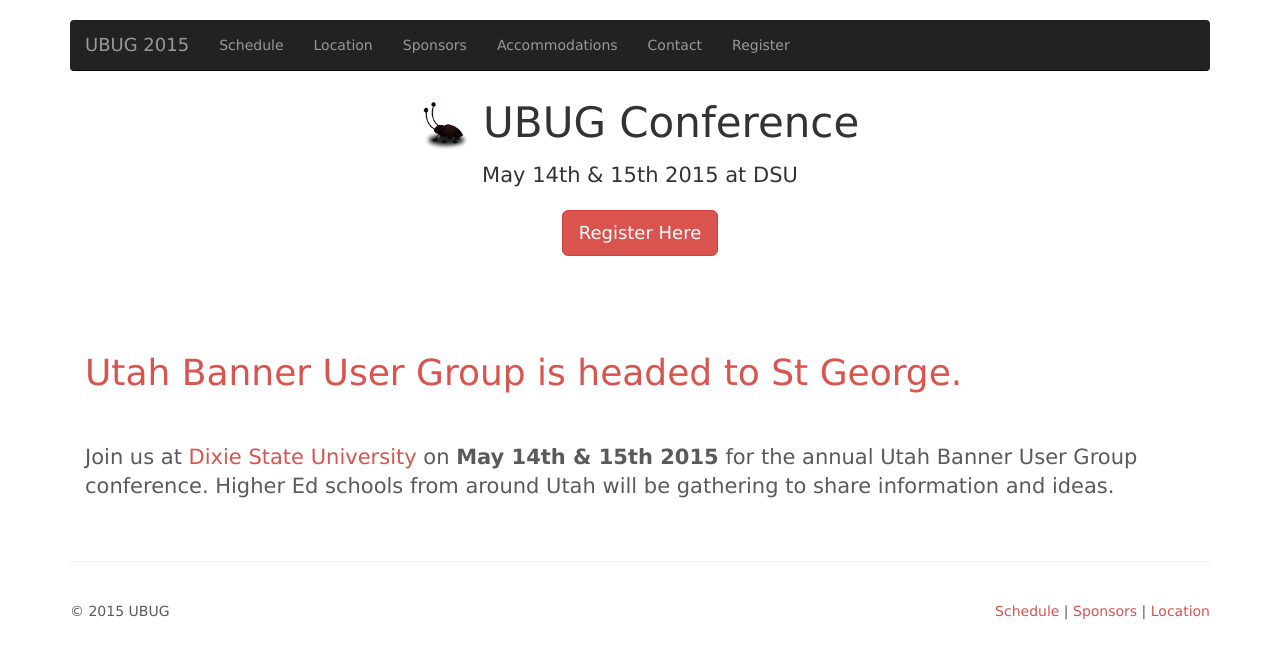
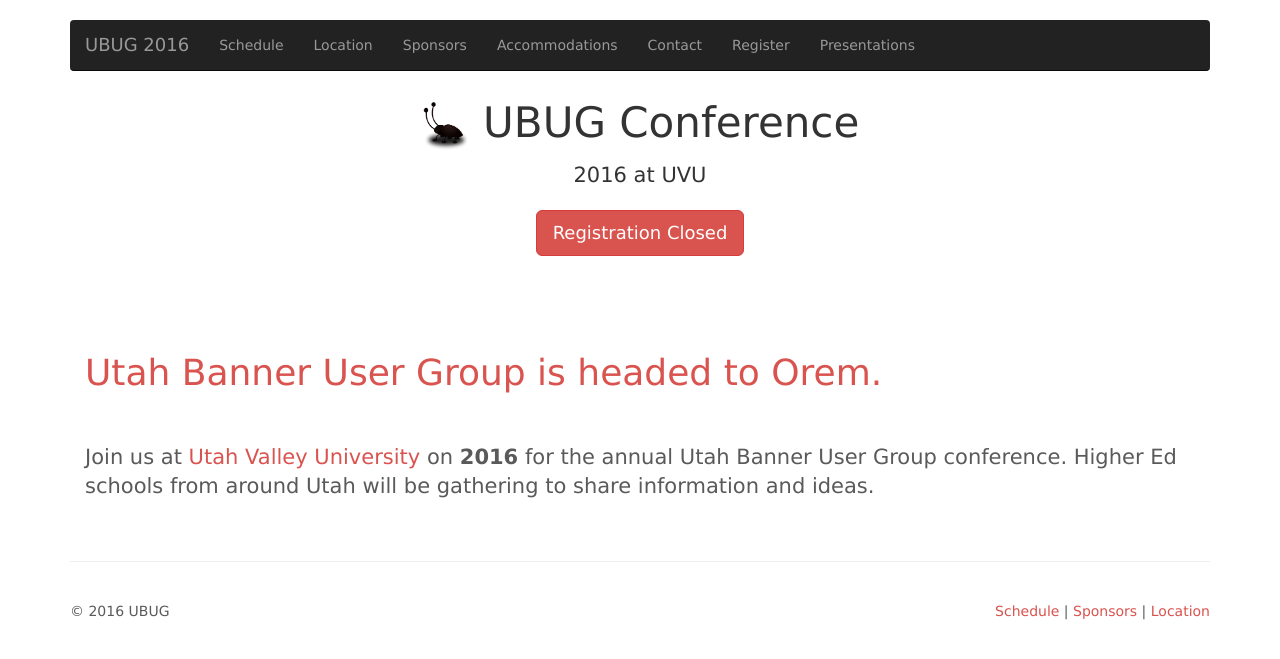
Before and after one commit to ubug/ubug.github.io, a Jekyll site: the page built from index.html, in a window 1280 px wide. Shown: the top 659 px of the page. Built offline with Jekyll 4.4.1, drawn with Linux system fonts in a browser that asks for light colours; nearby versions of some CDN libraries; Markdown is read by kramdown in place of the engine named in the settings.

Commit message:
Add presentations to the site and change some stuff for UVU for next year.

```diff
--- a/_config.yml
+++ b/_config.yml
@@ -1,12 +1,12 @@
 name: UBUG Conference
 markdown: redcarpet
 pygments: true
-venue: <a href="http://Dixie.edu/">Dixie State University</a>
-city: St George
-school: DSU
-year: 2015
-eventdate: May 14th &amp; 15th 2015
-registration_form: https://commerce.cashnet.com/WEBUBUG
-register_button_text: Register Here
+venue: <a href="http://Dixie.edu/">Utah Valley University</a>
+city: Orem
+school: UVU
+year: 2016
+eventdate: 2016
+registration_form:
+register_button_text: Registration Closed
 register_button_help_text:
 exclude: [node_modules, Gruntfile.coffee, package.json, bower.json, _js, _sass]
--- a/_layouts/default.html
+++ b/_layouts/default.html
@@ -47,6 +47,7 @@
                 <li><a href="/accommodations/">Accommodations</a></li>
                 <li><a href="/contact/">Contact</a></li>
                 <li><a href="/register/">Register</a></li>
+		<li><a href="/presentations/">Presentations</a></li>
               </ul>
             </div><!-- /navbar-collapse -->
           </div><!-- /container -->
```
Also changed, not shown: presentations/index.md (added, +4 -0 lines).
